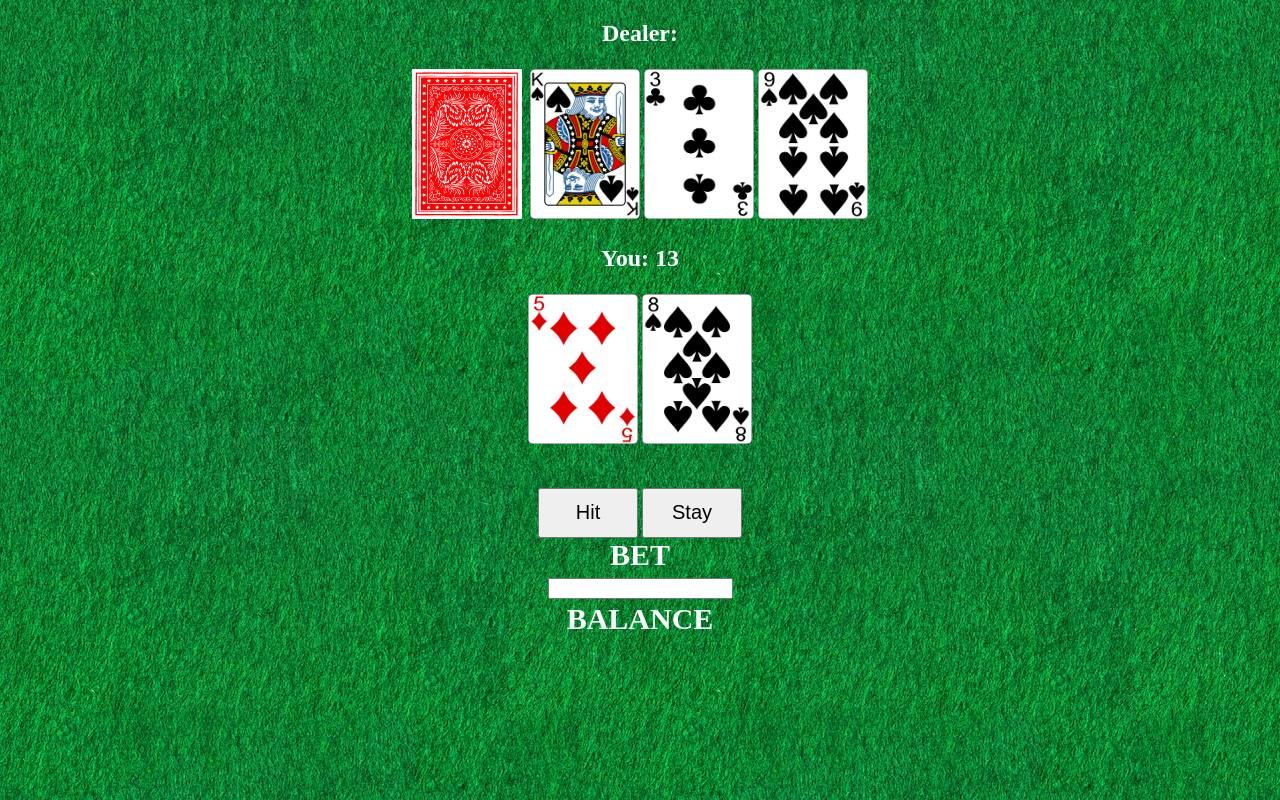
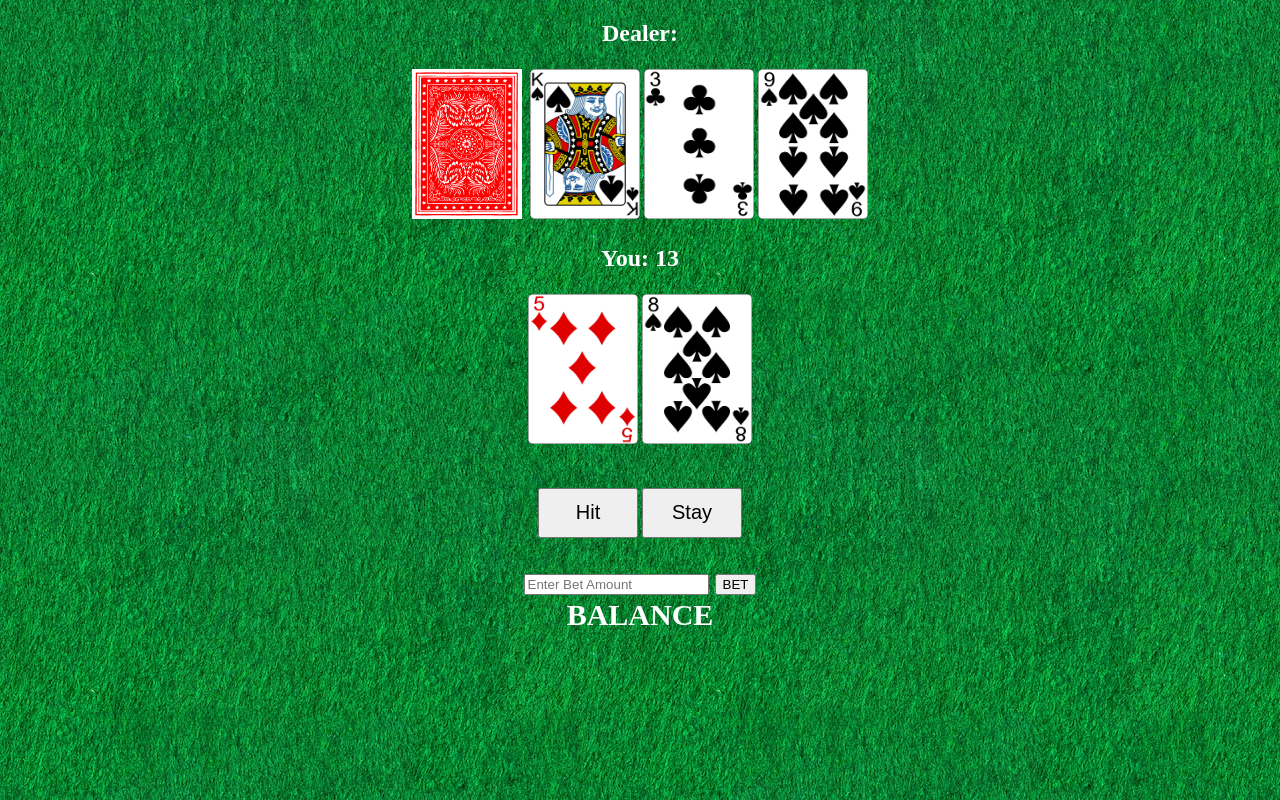
Before and after one commit to 44walrath/Blackjack-Website, a plain HTML site: page index.html in a window 1280 px wide. Drawn offline with Linux system fonts and the light colour scheme.

Commit message:
Update index.html

```diff
--- a/index.html
+++ b/index.html
@@ -3,9 +3,9 @@
     <head>
         <meta charset="UTF-8">
         <meta name="viewport" content="width=device-width, initial-scale=1.0">
-        <title>Black Jack</title>
+        <title>Blackjack</title>
         <link rel="stylesheet" href="blackjack.css">
-        <script src="blackjack.js"></script>
+        <script src="blackjack.js" defer></script>
     </head>
 
     <body>
@@ -21,12 +21,16 @@
         <button id="hit">Hit</button>
         <button id="stay">Stay</button>
         <p id="results"></p>
+
         <h2>
-            <header id="head">BET</header>
             <form id="bet-form">
-                <input type="number" id="bet" required>
+                <div class="bet-container">
+                    <input type="number" id="bet" required placeholder="Enter Bet Amount">
+                    <button type="submit" id="button-bet">BET</button>
+                </div>
             </form>
         </h2>
+
         <h3>
             <p id="balance-text">BALANCE</p>
             <p id="balance"></p>
```
